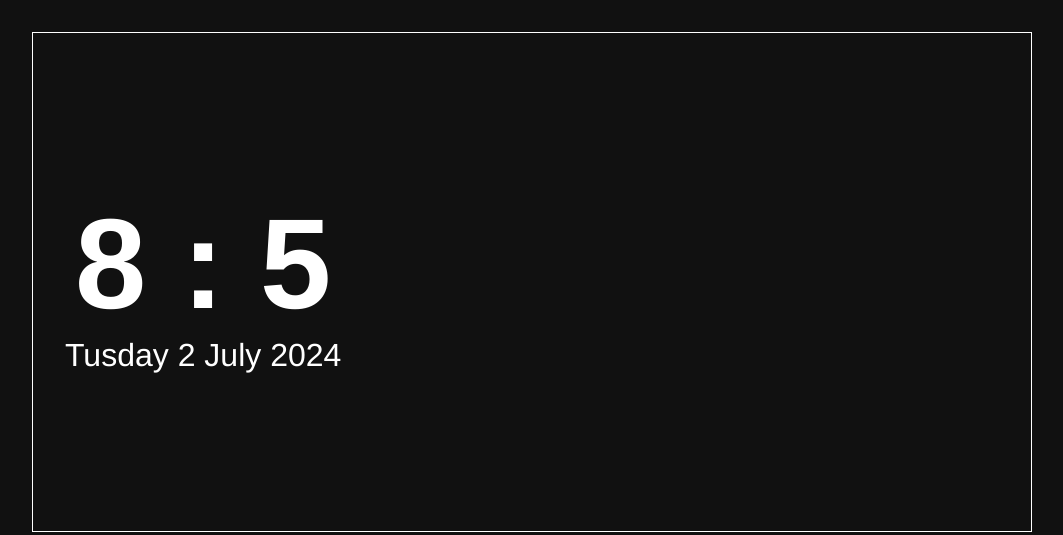
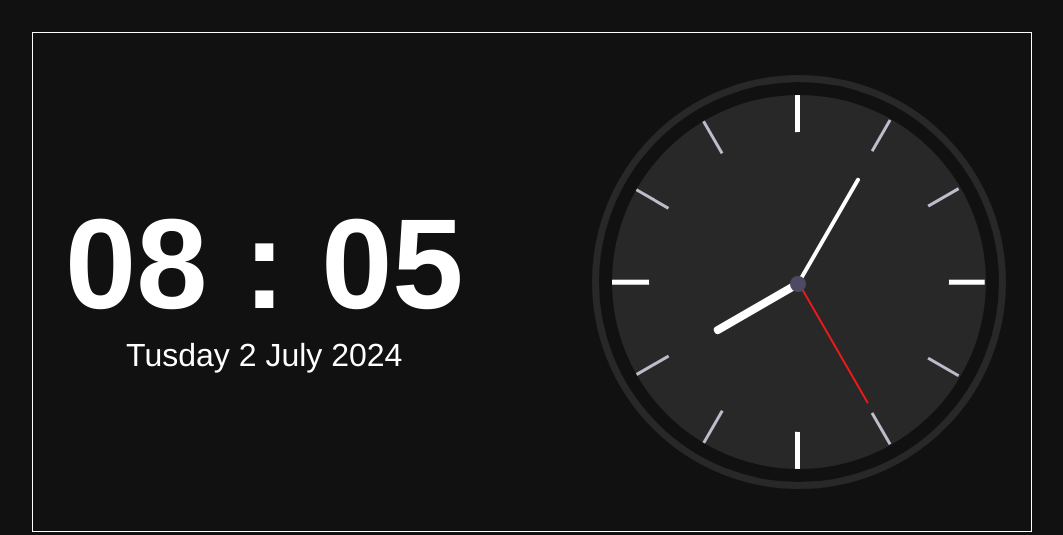
Before and after one commit to Umberto-Calogero-Messina/Analog-digital-clock, a website built with Vite: page src/index.html in a window 1280 px wide. Shown: the whole page, without its empty margins (108-1171 px from the left). Built offline with nearby package versions, Linux system fonts and the light colour scheme; some packages are replaced by stand-ins of ours; files whose address does not match are found by name.

Commit message:
+Final Work

```diff
--- a/src/index.html
+++ b/src/index.html
@@ -30,7 +30,17 @@
         </div>
 
         <div class="analogic-clock">
-          <img src="./assets/images/" alt>
+          <div class="outer-clock-face">
+            <div class="marking marking-one"></div>
+            <div class="marking marking-two"></div>
+            <div class="marking marking-three"></div>
+            <div class="marking marking-four"></div>
+            <div class="inner-clock-face">
+              <div id="hour-hand" class="hand hour-hand"></div>
+              <div id="minute-hand" class="hand min-hand"></div>
+              <div id="second-hand" class="hand second-hand"></div>
+            </div>
+          </div>
         </div>
       </main>
       <script type="module" src="./js/index.js"></script>
--- a/src/js/index.js
+++ b/src/js/index.js
@@ -1,4 +1,6 @@
 import '../scss/styles.scss';
+const rootStyles = document.documentElement.style;
+
 const hoursElement = document.getElementById('hours');
 const minutesElement = document.getElementById('minutes');
 const dayOfWeekElement = document.getElementById('day-of-week');
@@ -6,6 +8,7 @@ const dayElement = document.getElementById('day');
 const monthElement = document.getElementById('month');
 const yearElement = document.getElementById('year');
 
+const fixTimeZero = number => (number < 10 ? '0' + number : number);
 const dayWeekObject = ['Sunday', 'Monday', 'Tusday', 'Wednesday', 'Thursday', 'Friday', 'Saturday'];
 const monthObject = [
   'January',
@@ -32,12 +35,22 @@ const setClockTime = () => {
   const currentMonth = realTime.getMonth();
   const currentYear = realTime.getFullYear();
 
-  hoursElement.textContent = hours;
-  minutesElement.textContent = minutes;
+  //digital Clock
+  hoursElement.textContent = fixTimeZero(hours);
+  minutesElement.textContent = fixTimeZero(minutes);
   dayOfWeekElement.textContent = dayWeekObject[today];
   dayElement.textContent = date;
   monthElement.textContent = monthObject[currentMonth];
   yearElement.textContent = currentYear;
+
+  //analogic Clock
+  const getAnalogicSecond = (360 / 60) * seconds;
+  const getAnalogicMinutes = (360 / 60) * minutes;
+  const getAnalogicHour = (360 / 12) * hours;
+
+  rootStyles.setProperty('--rotate-sec', getAnalogicSecond + 'deg');
+  rootStyles.setProperty('--rotate-min', getAnalogicMinutes + 'deg');
+  rootStyles.setProperty('--rotate-hour', getAnalogicHour + 'deg');
 };
 
 setInterval(() => {
--- /dev/null
+++ b/src/scss/blocks/analogic_clock.scss
@@ -0,0 +1,108 @@
+@use '../mixins/pseudo.scss' as *;
+.analogic-clock {
+  position: relative;
+  width: 400px;
+  height: 400px;
+  padding: 0.8rem;
+  outline: 7px solid #282828;
+  border-radius: 50%;
+}
+.outer-clock-face {
+  position: relative;
+  background: #282828;
+  overflow: hidden;
+  width: 100%;
+  height: 100%;
+  border-radius: 100%;
+  &::after {
+    transform: rotate(90deg);
+  }
+}
+
+.outer-clock-face::after,
+.outer-clock-face::before,
+.marking {
+  content: '';
+  position: absolute;
+  width: 5px;
+  height: 100%;
+  background: #fff;
+  z-index: 0;
+  left: 49%;
+}
+
+.marking {
+  background: #bdbdcb;
+  width: 3px;
+}
+
+.marking-one {
+  transform: rotate(30deg);
+}
+
+.marking-two {
+  transform: rotate(60deg);
+}
+
+.marking-three {
+  transform: rotate(120deg);
+}
+
+.marking-four {
+  transform: rotate(150deg);
+}
+
+.inner-clock-face {
+  position: absolute;
+  top: 10%;
+  left: 10%;
+  width: 80%;
+  height: 80%;
+  background: #282828;
+  border-radius: 100%;
+  z-index: 1;
+  &::before {
+    @include pseudo(16px, 16px);
+    top: 50%;
+    left: 50%;
+    width: 16px;
+    height: 16px;
+    border-radius: 18px;
+    margin-left: -9px;
+    margin-top: -6px;
+    background-color: #4d4b63;
+    z-index: 11;
+  }
+}
+
+.hand {
+  position: absolute;
+  bottom: 50%;
+  width: 2px;
+  left: calc(50% - 2px);
+  background: #fff;
+  border-radius: 6px;
+  transform-origin: bottom;
+  transition-timing-function: cubic-bezier(0.1, 2.7, 0.58, 1);
+}
+
+.hour-hand {
+  height: 100px;
+  width: 8px;
+  z-index: 3;
+  rotate: var(--rotate-hour);
+}
+
+.min-hand {
+  height: 120px;
+  z-index: 10;
+  width: 4px;
+  rotate: var(--rotate-min);
+}
+
+.second-hand {
+  background: #ee1a1a;
+  width: 2px;
+  height: 140px;
+  rotate: var(--rotate-sec);
+}
--- a/src/scss/config/variables.scss
+++ b/src/scss/config/variables.scss
@@ -1,5 +1,7 @@
 :root {
-  /* Variables CSS */
+  --rotate-hour: 90deg;
+  --rotate-min: 180deg;
+  --rotate-sec: 90deg;
 }
 
 /* Variables SASS */
--- a/src/scss/styles.scss
+++ b/src/scss/styles.scss
@@ -4,3 +4,4 @@
 @use 'blocks/body.scss';
 @use 'blocks/main.scss';
 @use 'blocks/digital_clock.scss';
+@use 'blocks/analogic_clock.scss';
```
